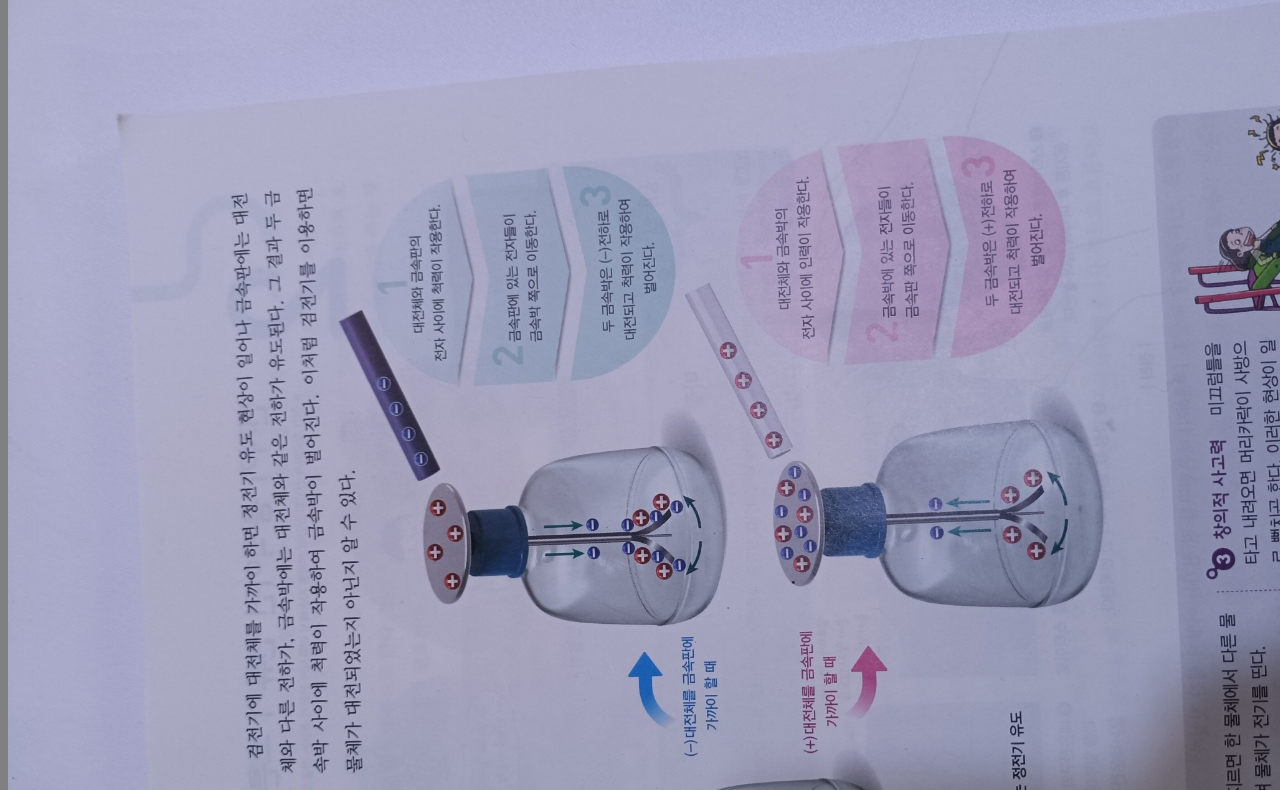
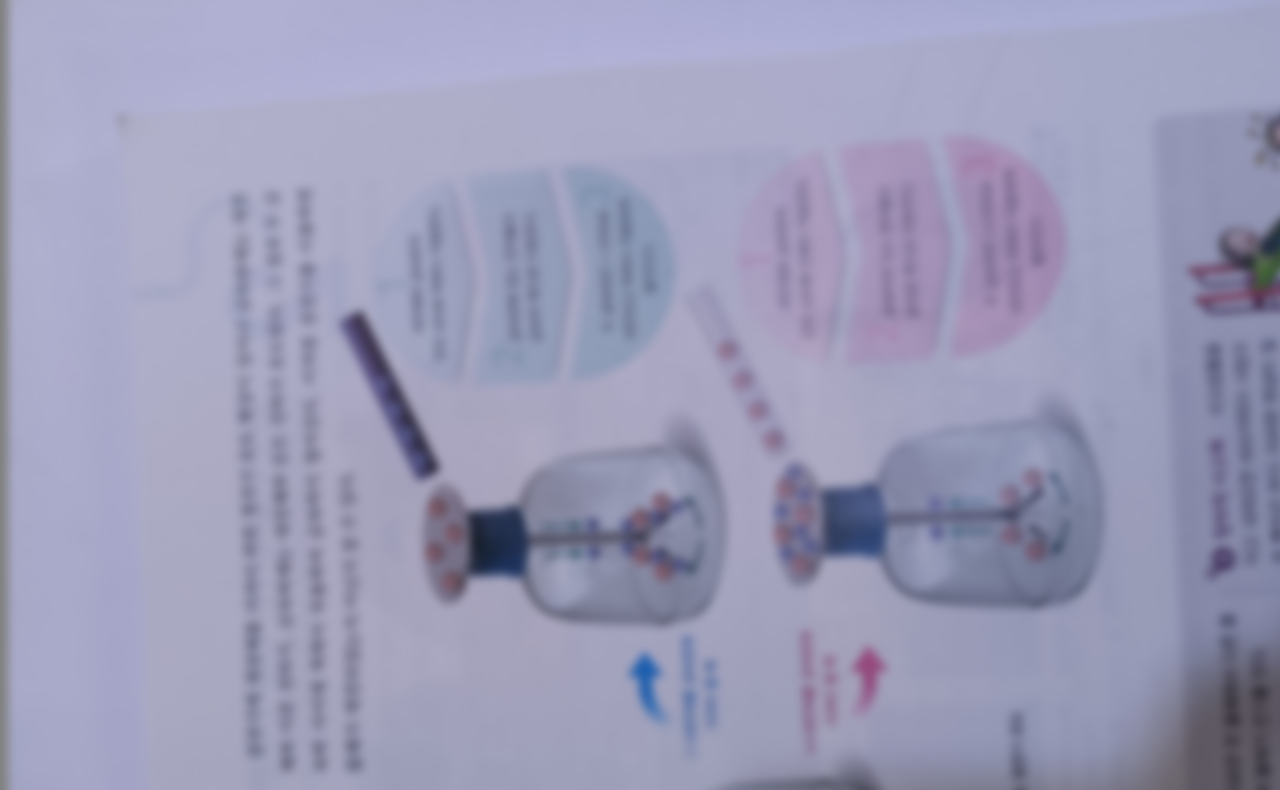
Before and after one commit to dog898996/be3hyu, a plain HTML site: page index.html in a window 1280 px wide. Shown: the part 544-1334 px from the top of the page. Drawn offline with Linux system fonts and the light colour scheme.

Commit message:
Update index.html

```diff
--- a/index.html
+++ b/index.html
@@ -8,7 +8,7 @@
             background-color: gray;
         }
         .imgg {
-/*             filter: blur(5px); */
+            filter: blur(5px);
         }
         .ㅋㅋㅋ1 {
             color: red;
@@ -35,6 +35,7 @@
       <div class="ghg" style="text-decoration: line-through black;">*모승이가 저한테 쌍욕박아서 블러 해제함미다* 서버 수정함</div>
 
 
+
     <img class="imgg" src="./KakaoTalk_20220526_200435522_01.jpg" alt="">
     <img class="imgg" src="./KakaoTalk_20220526_200435522_02.jpg" alt="">
     <img class="imgg" src="./KakaoTalk_20220526_200435522_03.jpg" alt="">
```
